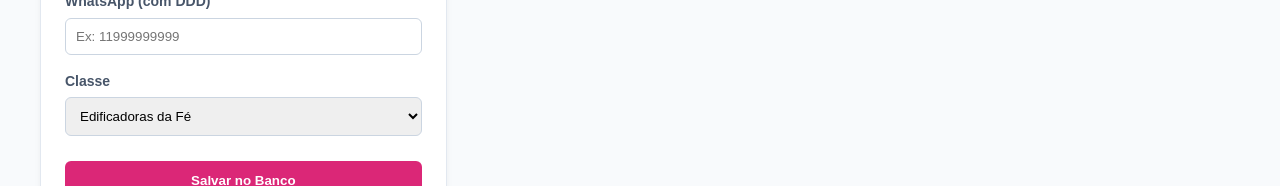
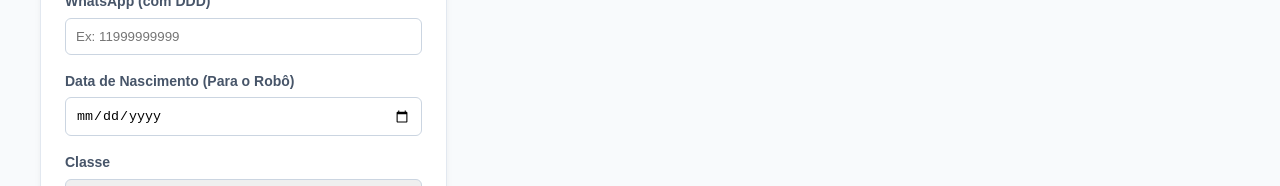
Before and after one commit to LeonardoGMendoza/controle-bispado, a Next.js app: page /dashboard/mocas in a window 1280 px wide. Shown: the part 328-514 px from the top of the page. Built offline with nearby package versions, Linux system fonts and the light colour scheme; no server answers; the database is empty.

Commit message:
Adiciona campo data de nascimento nas mocas

```diff
--- a/app/dashboard/mocas/page.js
+++ b/app/dashboard/mocas/page.js
@@ -9,13 +9,18 @@ const prisma = new PrismaClient({ adapter });
 
 export const dynamic = 'force-dynamic';
 
-// Ação para salvar a jovem direto no seu banco de dados
 async function adicionarMoca(formData) {
   'use server';
 
   const nome = formData.get('nome');
   const telefone = formData.get('telefone');
   const classeOuQuorum = formData.get('classeOuQuorum');
+  const dataNascimentoStr = formData.get('dataNascimento');
+
+  let dataNascimento = null;
+  if (dataNascimentoStr) {
+    dataNascimento = new Date(`${dataNascimentoStr}T12:00:00Z`);
+  }
 
   await prisma.jovem.create({
     data: {
@@ -23,6 +28,7 @@ async function adicionarMoca(formData) {
       telefone,
       organizacao: 'Moças',
       classeOuQuorum,
+      dataNascimento,
       status: 'Ativo'
     }
   });
@@ -31,7 +37,6 @@ async function adicionarMoca(formData) {
 }
 
 export default async function MocasPage() {
-  // Puxa as jovens do seu banco de dados
   const mocas = await prisma.jovem.findMany({
     where: { organizacao: 'Moças' },
     orderBy: { nome: 'asc' }
@@ -51,7 +56,6 @@ export default async function MocasPage() {
 
       <div style={{ display: 'flex', gap: '30px', alignItems: 'flex-start' }}>
 
-        {/* Formulário de Cadastro */}
         <div style={{ flex: '1', backgroundColor: '#fff', padding: '24px', borderRadius: '12px', border: '1px solid #e2e8f0', boxShadow: '0 4px 6px rgba(0,0,0,0.05)' }}>
           <h2 style={{ fontSize: '20px', fontWeight: 'bold', marginBottom: '20px', color: '#1e293b' }}>Cadastrar Nova Jovem</h2>
 
@@ -64,6 +68,11 @@ export default async function MocasPage() {
             <div>
               <label style={{ display: 'block', fontSize: '14px', fontWeight: 'bold', color: '#475569', marginBottom: '5px' }}>WhatsApp (com DDD)</label>
               <input type="text" name="telefone" required style={{ width: '100%', padding: '10px', borderRadius: '6px', border: '1px solid #cbd5e1' }} placeholder="Ex: 11999999999" />
+            </div>
+
+            <div>
+              <label style={{ display: 'block', fontSize: '14px', fontWeight: 'bold', color: '#475569', marginBottom: '5px' }}>Data de Nascimento (Para o Robô)</label>
+              <input type="date" name="dataNascimento" required style={{ width: '100%', padding: '10px', borderRadius: '6px', border: '1px solid #cbd5e1' }} />
             </div>
 
             <div>
@@ -81,7 +90,6 @@ export default async function MocasPage() {
           </form>
         </div>
 
-        {/* Lista que mostra o que está no Banco de Dados */}
         <div style={{ flex: '2', backgroundColor: '#fff', padding: '24px', borderRadius: '12px', border: '1px solid #e2e8f0', boxShadow: '0 4px 6px rgba(0,0,0,0.05)' }}>
           <h2 style={{ fontSize: '20px', fontWeight: 'bold', marginBottom: '20px', color: '#1e293b' }}>Moças Cadastradas ({mocas.length})</h2>
 
@@ -93,7 +101,7 @@ export default async function MocasPage() {
                 <tr style={{ backgroundColor: '#f1f5f9', textAlign: 'left' }}>
                   <th style={{ padding: '12px', borderBottom: '2px solid #e2e8f0' }}>Nome</th>
                   <th style={{ padding: '12px', borderBottom: '2px solid #e2e8f0' }}>Classe</th>
-                  <th style={{ padding: '12px', borderBottom: '2px solid #e2e8f0' }}>WhatsApp</th>
+                  <th style={{ padding: '12px', borderBottom: '2px solid #e2e8f0' }}>Data Nasc.</th>
                 </tr>
               </thead>
               <tbody>
@@ -101,7 +109,9 @@ export default async function MocasPage() {
                   <tr key={moca.id} style={{ borderBottom: '1px solid #e2e8f0' }}>
                     <td style={{ padding: '12px', fontWeight: 'bold' }}>{moca.nome}</td>
                     <td style={{ padding: '12px', color: '#64748b' }}>{moca.classeOuQuorum}</td>
-                    <td style={{ padding: '12px', color: '#64748b' }}>{moca.telefone}</td>
+                    <td style={{ padding: '12px', color: '#64748b' }}>
+                      {moca.dataNascimento ? new Date(moca.dataNascimento).toLocaleDateString('pt-BR') : 'Sem data'}
+                    </td>
                   </tr>
                 ))}
               </tbody>
```
